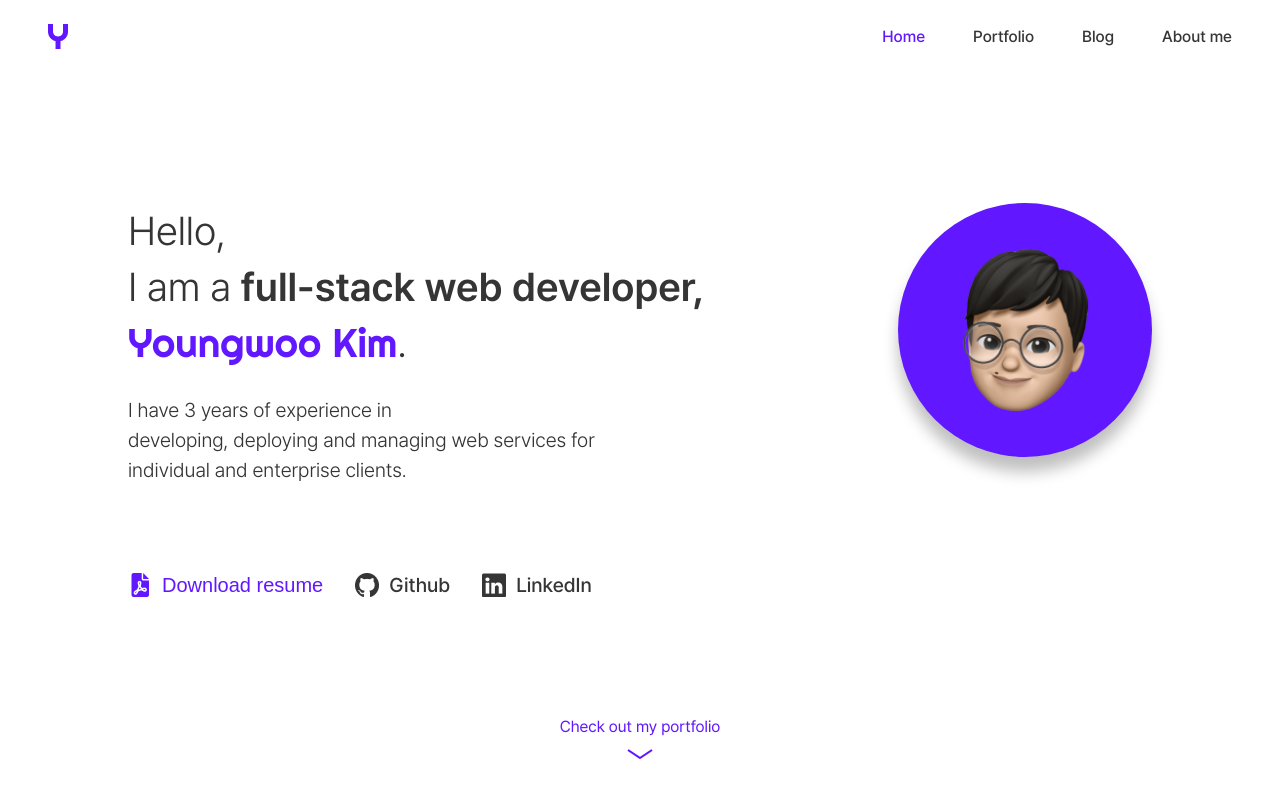
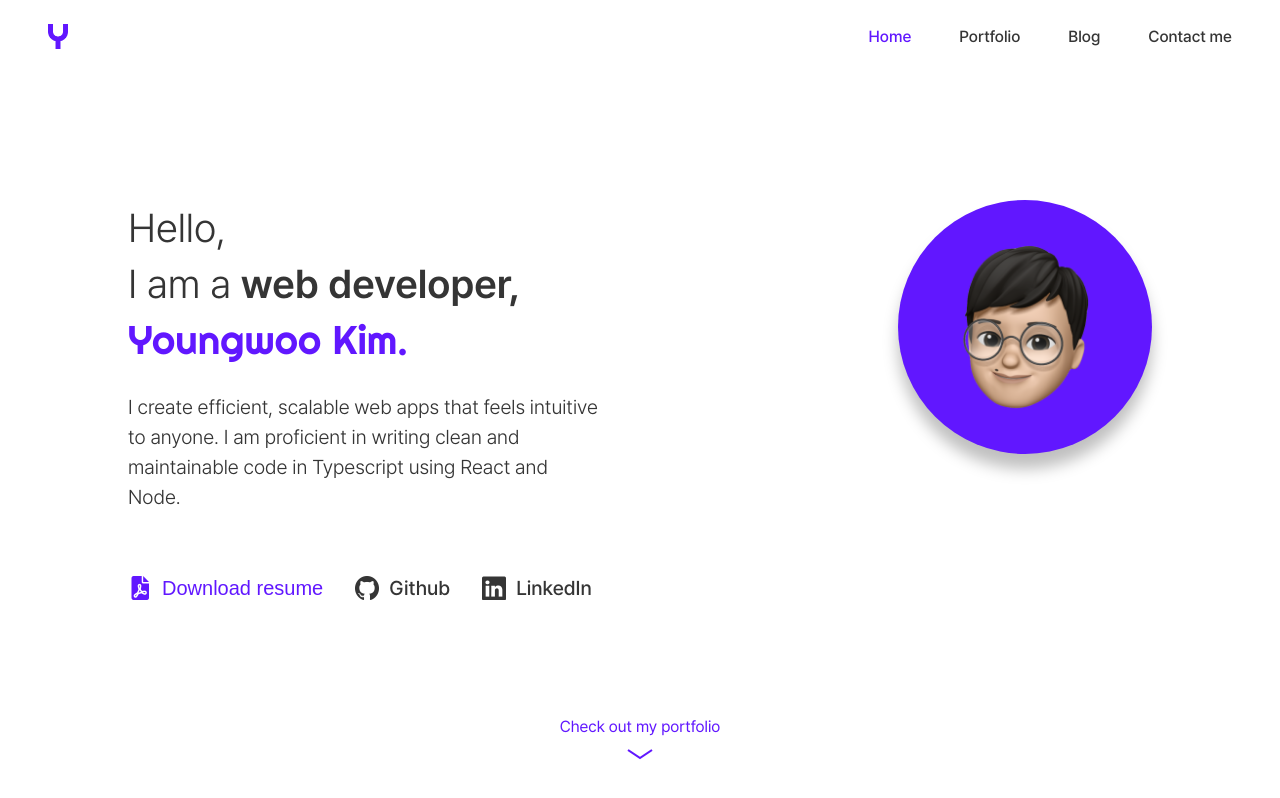
Before and after one commit to seanK200/portfolio, a React (Create React App) app: page / in a window 1280 px wide. Shown: the top 798 px of the page. Built offline with nearby package versions, Linux system fonts and the light colour scheme.

Commit message:
add language detection and refactor settings

```diff
--- a/src/App.tsx
+++ b/src/App.tsx
@@ -25,7 +25,7 @@ export default function App() {
       if (elem) {
         window.scrollTo({
           top: elem.offsetTop,
-          behavior: 'smooth',
+          behavior: 'auto',
         });
       }
     }
--- a/src/components/footer/LangSelector.tsx
+++ b/src/components/footer/LangSelector.tsx
@@ -6,7 +6,7 @@ import Selector from '../form/Selector';
 import SelectorItem from '../form/SelectorItem';
 
 const LangSelector = () => {
-  const { language, setLanguage } = useSettings();
+  const { language, setLanguage, setUsePreferredLanguage } = useSettings();
   const t = useText({
     ...langTexts,
     language: {
@@ -16,7 +16,10 @@ const LangSelector = () => {
   });
 
   const handleLangChange = (langValue: string) => {
-    if (langValue === 'ko' || langValue === 'en') setLanguage(langValue);
+    if (langValue === 'ko' || langValue === 'en') {
+      setLanguage(langValue);
+      setUsePreferredLanguage(false);
+    }
   };
 
   return (
--- a/src/components/header/index.tsx
+++ b/src/components/header/index.tsx
@@ -67,6 +67,7 @@ const Header = ({ setHeaderHeight }: PropTypes): JSX.Element => {
           height="25px"
           spriteX={1}
           spriteY={2}
+          hoverable={true}
         />
       </Link>
       <Navigation headerHeight={headerHeight} isNavOpen={isNavOpen}>
--- a/src/components/home/IntroSection.tsx
+++ b/src/components/home/IntroSection.tsx
@@ -1,6 +1,5 @@
 import React, { useEffect, useRef, useState } from 'react';
 import Asset from '../utilities/Asset';
-import HideMobile from '../utilities/HideMobile';
 import FullSection from './FullSection';
 import SHighlight from '../../styles/Highlight';
 import styled from 'styled-components';
@@ -29,7 +28,7 @@ const IntroSection = () => {
       const { right } = introContentLeftRef.current.getBoundingClientRect();
       const { left } = memojiContainerRef.current.getBoundingClientRect();
 
-      setFadedMemoji(right > left + 8 && !isMobile);
+      setFadedMemoji(right > left + 16 && !isMobile);
     }
   }, [windowSize]);
 
@@ -47,20 +46,7 @@ const IntroSection = () => {
             <span>{t('greeting5')}</span>
           </h1>
 
-          <p>
-            {t('introduction1')}
-            <HideMobile>
-              <br />
-            </HideMobile>
-            {t('introduction2')}
-            <HideMobile>
-              <br />
-            </HideMobile>
-            {t('introduction3')}
-            <HideMobile>
-              <br />
-            </HideMobile>
-          </p>
+          <p>{t('introduction')}</p>
           <ButtonContainer>
             <ResumeButton>
               <Asset
@@ -138,7 +124,9 @@ const IntroContents = styled.div`
     font-size: 2.5rem;
     line-height: 1.4;
     margin-bottom: 24px;
+    max-width: 600px;
   }
+
   & h1 span.bold {
     font-weight: 600;
   }
@@ -147,7 +135,8 @@ const IntroContents = styled.div`
     font-weight: 300;
     font-size: 1.25rem;
     line-height: 1.5;
-    margin-bottom: 88px;
+    margin-bottom: 64px;
+    max-width: 472px;
   }
 
   @media screen and (max-width: ${breakpoints.mobile}px) {
--- a/src/components/utilities/Asset.tsx
+++ b/src/components/utilities/Asset.tsx
@@ -20,6 +20,7 @@ type StyledPropTypes = {
   url: string;
   width: string;
   height: string;
+  spriteX: number;
   offsetX: string;
   offsetY: string;
   scale: string;
@@ -68,6 +69,7 @@ const Asset = (props: AssetPropTypes) => {
       url={process.env.PUBLIC_URL + '/assets/' + src}
       width={typeof width === 'number' ? `${width}px` : width}
       height={typeof height === 'number' ? `${height}px` : height}
+      spriteX={spriteX}
       offsetX={`calc(-1 * ${width} * ${offsetX})`}
       offsetY={`calc(-1 * ${height} * ${offsetY} ${
         useDarkTheme ? `- ${height}` : ''
@@ -93,8 +95,8 @@ const SAsset = styled.span<StyledPropTypes>`
 
   &.asset__span-hover,
   &:hover {
-    background-position-x: ${({ hoverable, offsetX, width }) =>
-      hoverable ? `calc(${offsetX} - ${width})` : offsetX};
+    background-position-x: ${({ hoverable, spriteX, offsetX, width }) =>
+      hoverable && spriteX > 1 ? `calc(${offsetX} - ${width})` : offsetX};
   }
 `;
 
--- a/src/contexts/GlobalProvider.tsx
+++ b/src/contexts/GlobalProvider.tsx
@@ -17,6 +17,7 @@ type GlobalValues = {
   documentTitle: MultiLangText[];
   setDocumentTitle: React.Dispatch<React.SetStateAction<MultiLangText[]>>;
   windowSize: WindowSizeType;
+  preferredLanguages: string[];
 };
 
 const GlobalContext = React.createContext<GlobalValues | null>(null);
@@ -28,7 +29,6 @@ export const useGlobals = () => {
 };
 
 const GlobalProvider = ({ children }: { children?: React.ReactNode }) => {
-  const [preferredTheme, setPreferredTheme] = useState<ThemeName>('light');
   const [headerHeight, setHeaderHeight] = useState<number>(0); // in px
   const [scrollY, setScrollY] = useState<number>(0);
   const [isScrollingDown, setIsScrollingDown] = useState<boolean>(false);
@@ -41,7 +41,7 @@ const GlobalProvider = ({ children }: { children?: React.ReactNode }) => {
   });
 
   // Detect OS preferred color scheme (light/dark mode)
-  const getPreferredColorScheme = () => {
+  const getPreferredColorScheme = (): ThemeName => {
     if (window.matchMedia) {
       if (window.matchMedia('(prefers-color-scheme: dark)').matches) {
         return 'dark';
@@ -49,6 +49,27 @@ const GlobalProvider = ({ children }: { children?: React.ReactNode }) => {
     }
     return 'light';
   };
+
+  // Detect browser's preferred languages
+  const getPreferredLanguages = (): string[] => {
+    const langs: string[] = [];
+    if (navigator) {
+      if (navigator.languages) {
+        navigator.languages.forEach((lang) => langs.push(lang));
+      } else if (navigator.language) {
+        langs.push(navigator.language);
+      }
+    }
+    if (!langs.length) langs.push('en');
+    return langs;
+  };
+
+  const [preferredTheme, setPreferredTheme] = useState<ThemeName>(() =>
+    getPreferredColorScheme()
+  );
+  const [preferredLanguages] = useState<string[]>(() =>
+    getPreferredLanguages()
+  );
 
   const throttledScrollHandler = _.throttle(() => {
     setScrollY((prevScrollY) => {
@@ -71,7 +92,6 @@ const GlobalProvider = ({ children }: { children?: React.ReactNode }) => {
   // componentDidMount
   useEffect(() => {
     // Detect changes in OS preferred color scheme (light/dark mode)
-    setPreferredTheme(getPreferredColorScheme());
     window
       .matchMedia('(prefers-color-scheme: dark)')
       .addEventListener('change', () => {
@@ -99,6 +119,7 @@ const GlobalProvider = ({ children }: { children?: React.ReactNode }) => {
     documentTitle,
     setDocumentTitle,
     windowSize,
+    preferredLanguages,
   };
 
   return (
--- a/src/contexts/SettingsProvider.tsx
+++ b/src/contexts/SettingsProvider.tsx
@@ -11,15 +11,28 @@ type PropTypes = {
 export type ThemeName = 'light' | 'dark';
 export type LanguageName = 'ko' | 'en';
 
+// Settings
+interface Settings {
+  theme: ThemeName;
+  language: LanguageName;
+  usePreferredTheme: boolean;
+  usePreferredLanguage: boolean;
+}
+
+const initialSettings: Settings = {
+  theme: 'light',
+  language: 'en',
+  usePreferredTheme: true,
+  usePreferredLanguage: true,
+};
+
 // Context value
-type SettingValues = {
-  theme: ThemeName;
-  setTheme: React.Dispatch<React.SetStateAction<ThemeName>>;
-  language: LanguageName;
-  setLanguage: React.Dispatch<React.SetStateAction<LanguageName>>;
-  usePreferredTheme: boolean;
-  setUsePreferredTheme: React.Dispatch<React.SetStateAction<boolean>>;
-};
+interface SettingValues extends Settings {
+  setTheme: (value: ThemeName) => void;
+  setLanguage: (value: LanguageName) => void;
+  setUsePreferredTheme: (value: boolean) => void;
+  setUsePreferredLanguage: (value: boolean) => void;
+}
 
 const SettingsContext = React.createContext<SettingValues | null>(null);
 
@@ -30,23 +43,53 @@ export const useSettings = () => {
 };
 
 const SettingsProvider = ({ children }: PropTypes) => {
-  const { preferredTheme } = useGlobals();
+  const { preferredTheme, preferredLanguages } = useGlobals();
 
-  // Themes
-  const [theme, setTheme] = useLocalStorage<ThemeName>(
-    'settings-theme',
-    'light'
-  );
-  const [usePreferredTheme, setUsePreferredTheme] = useLocalStorage<boolean>(
-    'settings-use-preferred-theme',
-    true
+  const [settings, setSettings] = useLocalStorage<Settings>(
+    'settings',
+    initialSettings
   );
 
-  // Language
-  const [language, setLanguage] = useLocalStorage<LanguageName>(
-    'settings-language',
-    'en'
-  );
+  const { theme, usePreferredTheme, language, usePreferredLanguage } = settings;
+
+  const setTheme = (value: ThemeName): void => {
+    setSettings((prev) => ({ ...prev, theme: value }));
+  };
+
+  const setUsePreferredTheme = (value: boolean): void => {
+    setSettings((prev) => ({ ...prev, usePreferredTheme: value }));
+  };
+
+  const setLanguage = (value: LanguageName): void => {
+    setSettings((prev) => ({ ...prev, language: value }));
+  };
+
+  const setUsePreferredLanguage = (value: boolean): void => {
+    setSettings((prev) => ({ ...prev, usePreferredLanguage: value }));
+  };
+
+  // Set the language to the browser's language
+  useEffect(() => {
+    if (usePreferredLanguage) {
+      let lang: LanguageName = 'en'; // fallback to English
+      for (let i = 0; i < preferredLanguages.length; i++) {
+        if (
+          preferredLanguages[i] === 'ko' ||
+          preferredLanguages[i] === 'ko-KR'
+        ) {
+          lang = 'ko';
+          break;
+        } else if (
+          preferredLanguages[i] === 'en' ||
+          preferredLanguages[i] === 'en-US'
+        ) {
+          lang = 'en';
+          break;
+        }
+      }
+      setLanguage(lang);
+    }
+  }, [preferredLanguages, usePreferredLanguage]);
 
   // Set the theme to OS preferred color scheme on change
   useEffect(() => {
@@ -55,6 +98,11 @@ const SettingsProvider = ({ children }: PropTypes) => {
     }
   }, [preferredTheme, usePreferredTheme]);
 
+  // Change the html tag's lang attribute to the correct language
+  useEffect(() => {
+    document.querySelector('html')?.setAttribute('lang', language);
+  }, [language]);
+
   const value: SettingValues = {
     theme,
     setTheme,
@@ -62,6 +110,8 @@ const SettingsProvider = ({ children }: PropTypes) => {
     setLanguage,
     usePreferredTheme,
     setUsePreferredTheme,
+    usePreferredLanguage,
+    setUsePreferredLanguage,
   };
   return (
     <SettingsContext.Provider value={value}>
--- a/src/hooks/useOverlay.tsx
+++ b/src/hooks/useOverlay.tsx
@@ -6,7 +6,7 @@ const useOverlay = (preventBodyScroll: boolean) => {
     if (preventBodyScroll) {
       document.body.style.overflow = 'hidden';
     } else {
-      document.body.style.overflow = 'auto';
+      document.body.style.overflow = '';
     }
   }, [preventBodyScroll]);
 };
--- a/src/hooks/useText.tsx
+++ b/src/hooks/useText.tsx
@@ -11,7 +11,7 @@ type GetTextOptions = {
 const useText = (
   texts: MultiLangTexts,
   defaultString = '',
-  fallback: LanguageName = 'ko'
+  fallback: LanguageName = 'en'
 ) => {
   const { language } = useSettings();
 
--- a/src/texts/homeTexts.ts
+++ b/src/texts/homeTexts.ts
@@ -10,28 +10,20 @@ const homeTexts: MultiLangTexts = {
     en: 'I am a ',
   },
   greeting3: {
-    ko: '풀스택 웹 개발자',
-    en: 'full-stack web developer, ',
+    ko: '웹 개발자',
+    en: 'web developer, ',
   },
   greeting4: {
     ko: '김영우',
-    en: 'Youngwoo Kim',
+    en: 'Youngwoo Kim.',
   },
   greeting5: {
     ko: '입니다.',
-    en: '.',
+    en: '',
   },
-  introduction1: {
-    ko: '개인, 기업 소유의 웹 서비스를 ',
-    en: 'I have 3 years of experience in ',
-  },
-  introduction2: {
-    ko: '개발, 배포 및 관리한 3년 간의 실무 경험이 있는 ',
-    en: 'developing, deploying and managing web services for ',
-  },
-  introduction3: {
-    ko: '개발자입니다.',
-    en: 'individual and enterprise clients.',
+  introduction: {
+    ko: '저는 누구나 직관적으로 사용할 수 있는 서비스를 효율적으로 구현하는 풀스택 웹 개발자입니다. 특히, 명료하고 유지보수성이 높은 React 및 Node JS 코드를 Typescript로 작성할 수 있습니다.',
+    en: 'I create efficient, scalable web apps that feels intuitive to anyone. I am proficient in writing clean and maintainable code in Typescript using React and Node.',
   },
   resume: {
     ko: '이력서 다운로드',
--- a/src/texts/navTexts.ts
+++ b/src/texts/navTexts.ts
@@ -15,7 +15,7 @@ const navTexts: MultiLangTexts = {
   },
   about: {
     ko: '연락하기',
-    en: 'About me',
+    en: 'Contact me',
   },
 };
 
```
